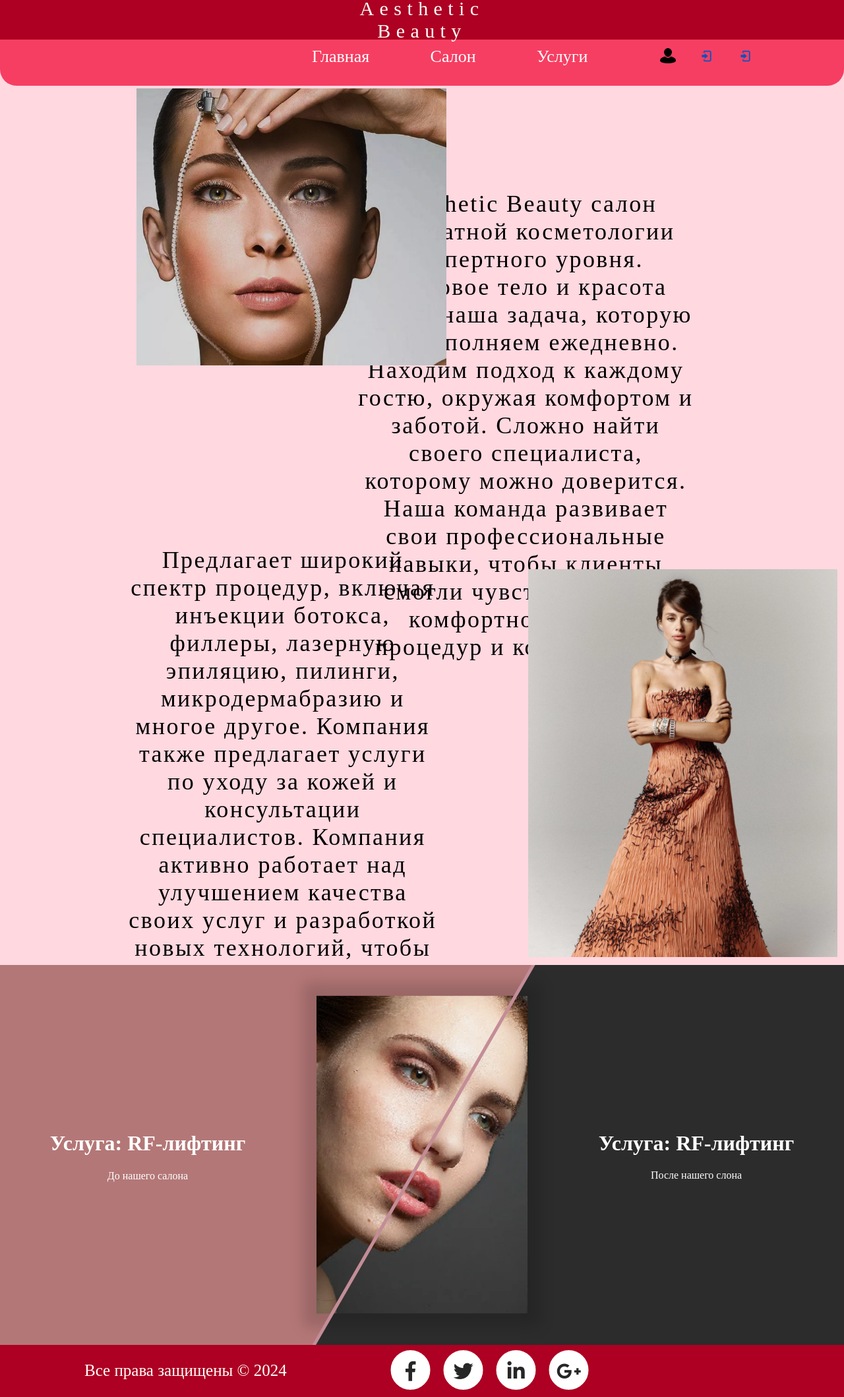
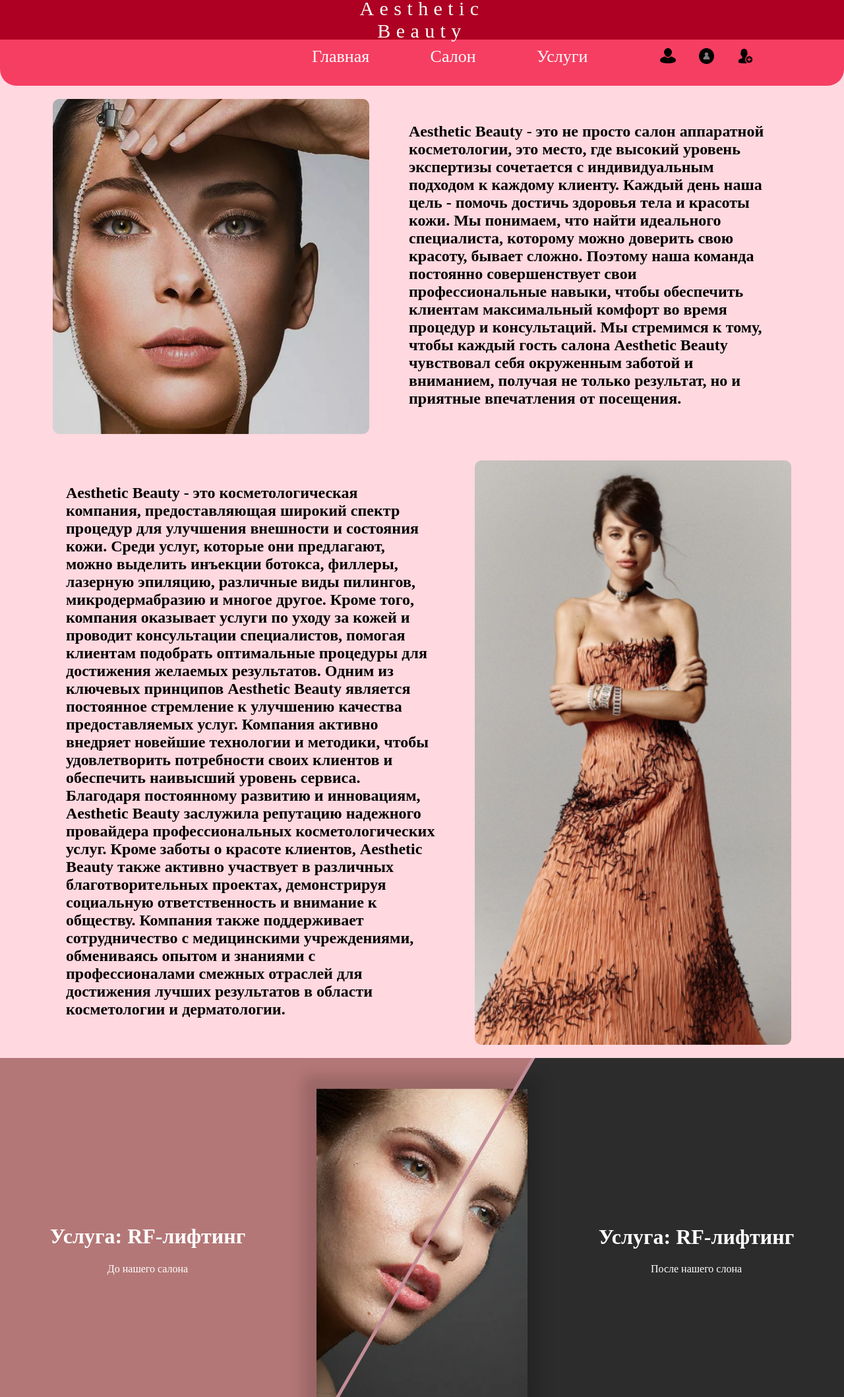
Before and after one commit to kaplya143/ABeuaty, a Django app: page /home/ in a window 1280 px wide. Shown: the top 2118 px of the page at 66% size. Run offline with Django 5.2, Linux system fonts and the light colour scheme; some libraries are stand-ins or nearby versions.

Commit message:
first commit

```diff
--- a/coreab/appab/static/css/home.css
+++ b/coreab/appab/static/css/home.css
@@ -11,14 +11,15 @@ body{
     height: 60px;
     background: #ad0022;
 }
+nav{
+    width: 100%;
+    height: 70px;
+}
 .header-hw{
     height: 100%;
     height: 70px;
     border-radius: 0px 0px 25px 25px;
     background: #F63E62;
-}
-.regvhodprof{
-
 }
 .header-hw img {
     width: 2%;
@@ -68,69 +69,41 @@ body{
     color:black;
     transition: 0.5s;
 }
-.photo-wd {
-    width: 31%;
-    height: 428px;
-    margin-left: 10%;
+.container {
+  max-width: 1200px;
+  margin: 0px auto;
+  display: flex;
+  flex-wrap: wrap;
+  justify-content: center;
 }
-.photo-wd img {
-    height: 420px;
-    margin-left: 20%;
-    margin-top: 1%;
+
+.photo-wd, .photo-wd-two {
+  width: 40%;
+  margin: 20px;
 }
-.text-wd {
-    width: 58%;
-    height: 500px;
-    margin-top: -23%;
-    margin-left: 43%;
-    float: right;
+
+.photo-wd img, .photo-wd-two img {
+    width: 100%;
+    height: 100%;
+    object-fit: cover;
+    border-radius: 10px;
 }
-.text-wd h1 {
-    display: flex;
-    width: 70%;
-    /* height: 435px; */
-    flex-direction: column;
-    flex-wrap: wrap;
-    align-content: stretch;
-    justify-content: center;
-    text-align: center;
-    letter-spacing: 2.45px;
-    color: #000;
-    font-family: 'Montserrat';
-    font-size: 36px;
-    font-style: normal;
-    font-weight: 400;
-    line-height: normal;
+
+.text-wd, .text-wd-two {
+  width: 50%;
+  margin: 20px;
+  padding: 20px;
+  border-radius: 10px;
 }
-.photo-wd-two img {
-    width: 100%;
+
+.text-wd h1, .text-wd-two h1 {
+  font-size: 24px;
+  margin-bottom: 20px;
 }
-.text-wd-two {
-    width: 37%;
-    height: 635px;
-    margin-left: 15%;
-    margin-top: 5%;
-    float: left;
-}
-.photo-wd-two {
-    float: left;
 
-}
-.text-wd-two h1 {
-    color: #000;
-    margin: 0 auto;
-    text-align: center;
-    font-family: 'Montserrat';
-    font-size: 36px;
-    font-style: normal;
-    letter-spacing: 2.45px;
-    font-weight: 400;
-    line-height: normal;
-}
-.photo-wd-two img {
-    width: 80%;
-    margin-left: 23%;
-    margin-top: 17%;
+.text-wd p, .text-wd-two p {
+  font-size: 18px;
+  margin-bottom: 20px;
 }
 .footer {
     width: 100%;
--- a/coreab/appab/static/css/vhod.css
+++ b/coreab/appab/static/css/vhod.css
@@ -43,7 +43,7 @@ input[type="text"]:focus, input[type="password"]:focus {
     color: #EFECCA;
     font-weight: bold;
     margin-left: 1rem;
-    /* margin-top: 0rem; */
+    text-decoration: none;
     box-shadow: 1px 1px 1px black;
 }
 .btn:hover{
--- a/coreab/appab/static/js/register.js
+++ b/coreab/appab/static/js/register.js
@@ -1,3 +1,3 @@
 function myhref() {
-location.href = "http://127.0.0.1:8000/vhod/";
+location.href = "{%url 'vhod' %}";
 }
--- a/coreab/appab/static/js/vhod.js
+++ b/coreab/appab/static/js/vhod.js
@@ -1,3 +1,3 @@
 function myhref() {
-location.href = "http://127.0.0.1:8000/profil";
+location.href = "{%url 'profil' %}";
 }
--- a/coreab/appab/templates/appab/home.html
+++ b/coreab/appab/templates/appab/home.html
@@ -16,33 +16,39 @@
     </div>
     <div class="header-hw">
         <div class="regvhodprof">
-            <a href="{%url 'register' %}"><img src="{% static './img/vhod.png' %}" alt=""></a>
-            <a href="{%url 'vhod' %}"><img src="{% static './img/vhod.png' %}" alt=""></a>
-            <a href="{%url 'profil' %}"><img src="{% static './img/profil.png' %}" alt=""></a>
+            <a href="{%url 'register' %}"><img src="{% static './img/reg.png' %}" alt="Регистрация"></a>
+            <a href="{%url 'vhod' %}"><img src="{% static './img/vhod.png' %}" alt="Вход"></a>
+            <a href="{%url 'profil' %}"><img src="{% static './img/profil.png' %}" alt="Профиль"></a>
         </div>
-        <ul>
-            <li><a href="{% url 'home' %}">Главная</a></li>
-            <li><a href="{% url 'about' %}">Салон</a></li>
-            <li><a href="{% url 'service' %}">Услуги</a></li>
-        </ul>
+        <nav>
+            <ul>
+                <li><a href="{% url 'home' %}">Главная</a></li>
+                <li><a href="{% url 'about' %}">Салон</a></li>
+                <li><a href="{% url 'service' %}">Услуги</a></li>
+            </ul>
+        </nav>
     </div>
 </header>
 <content>
+<div class="container">
     <div class="photo-wd">
         <img src="{% static './img/tetya1.png' %}" alt="">
     </div>
     <div class="text-wd">
-        <h1>Aesthetic Beauty салон аппаратной косметологии экспертного уровня. Здоровое тело и красота кожи - наша задача, которую мы выполняем ежедневно. Находим подход к каждому гостю, окружая комфортом и заботой. Сложно найти своего специалиста, которому можно доверится. Наша команда развивает свои профессиональные навыки, чтобы клиенты смогли чувствовать себя комфортно во время процедур и консультаций.</h1>
+        <h1>Aesthetic Beauty - это не просто салон аппаратной косметологии, это место, где высокий уровень экспертизы сочетается с индивидуальным подходом к каждому клиенту. Каждый день наша цель - помочь достичь здоровья тела и красоты кожи. Мы понимаем, что найти идеального специалиста, которому можно доверить свою красоту, бывает сложно. Поэтому наша команда постоянно совершенствует свои профессиональные навыки, чтобы обеспечить клиентам максимальный комфорт во время процедур и консультаций. Мы стремимся к тому, чтобы каждый гость салона Aesthetic Beauty чувствовал себя окруженным заботой и вниманием, получая не только результат, но и приятные впечатления от посещения.</h1>
     </div>
 
     <div class="text-wd-two">
-        <h1>Предлагает широкий спектр процедур, включая инъекции ботокса, филлеры, лазерную эпиляцию, пилинги, микродермабразию и многое другое. Компания также предлагает услуги по уходу за кожей и консультации специалистов.
-Компания активно работает над улучшением качества своих услуг и разработкой новых технологий, чтобы удовлетворить потребности своих клиентов. Aesthetic Beauty также участвует в различных благотворительных проектах и активно сотрудничает с медицинскими учреждениями.</h1>
+        <h1>Aesthetic Beauty - это косметологическая компания, предоставляющая широкий спектр процедур для улучшения внешности и состояния кожи. Среди услуг, которые они предлагают, можно выделить инъекции ботокса, филлеры, лазерную эпиляцию, различные виды пилингов, микродермабразию и многое другое. Кроме того, компания оказывает услуги по уходу за кожей и проводит консультации специалистов, помогая клиентам подобрать оптимальные процедуры для достижения желаемых результатов.
+
+Одним из ключевых принципов Aesthetic Beauty является постоянное стремление к улучшению качества предоставляемых услуг. Компания активно внедряет новейшие технологии и методики, чтобы удовлетворить потребности своих клиентов и обеспечить наивысший уровень сервиса. Благодаря постоянному развитию и инновациям, Aesthetic Beauty заслужила репутацию надежного провайдера профессиональных косметологических услуг.
+
+Кроме заботы о красоте клиентов, Aesthetic Beauty также активно участвует в различных благотворительных проектах, демонстрируя социальную ответственность и внимание к обществу. Компания также поддерживает сотрудничество с медицинскими учреждениями, обмениваясь опытом и знаниями с профессионалами смежных отраслей для достижения лучших результатов в области косметологии и дерматологии.</h1>
     </div>
     <div class="photo-wd-two">
         <img src="{% static './img/tetya2.png' %}" alt="">
     </div>
-
+</div>
       <div class="splitview skewed">
         <div class="panel bottom">
             <div class="content">
--- a/coreab/appab/templates/appab/services.html
+++ b/coreab/appab/templates/appab/services.html
@@ -63,7 +63,6 @@
     </li>
        {%endfor%}
    </ul>
-     </div>
 </content>
 </div>
 <footer>
```
Also changed, not shown: coreab/appab/static/css/profil.css (+29 -60 lines), coreab/appab/templates/appab/profil.html (+8 -3 lines), coreab/appab/templates/appab/success.html (+4 -4 lines), coreab/appab/static/img/reg.png (added), coreab/appab/static/img/vhod.png, 1 other file.
